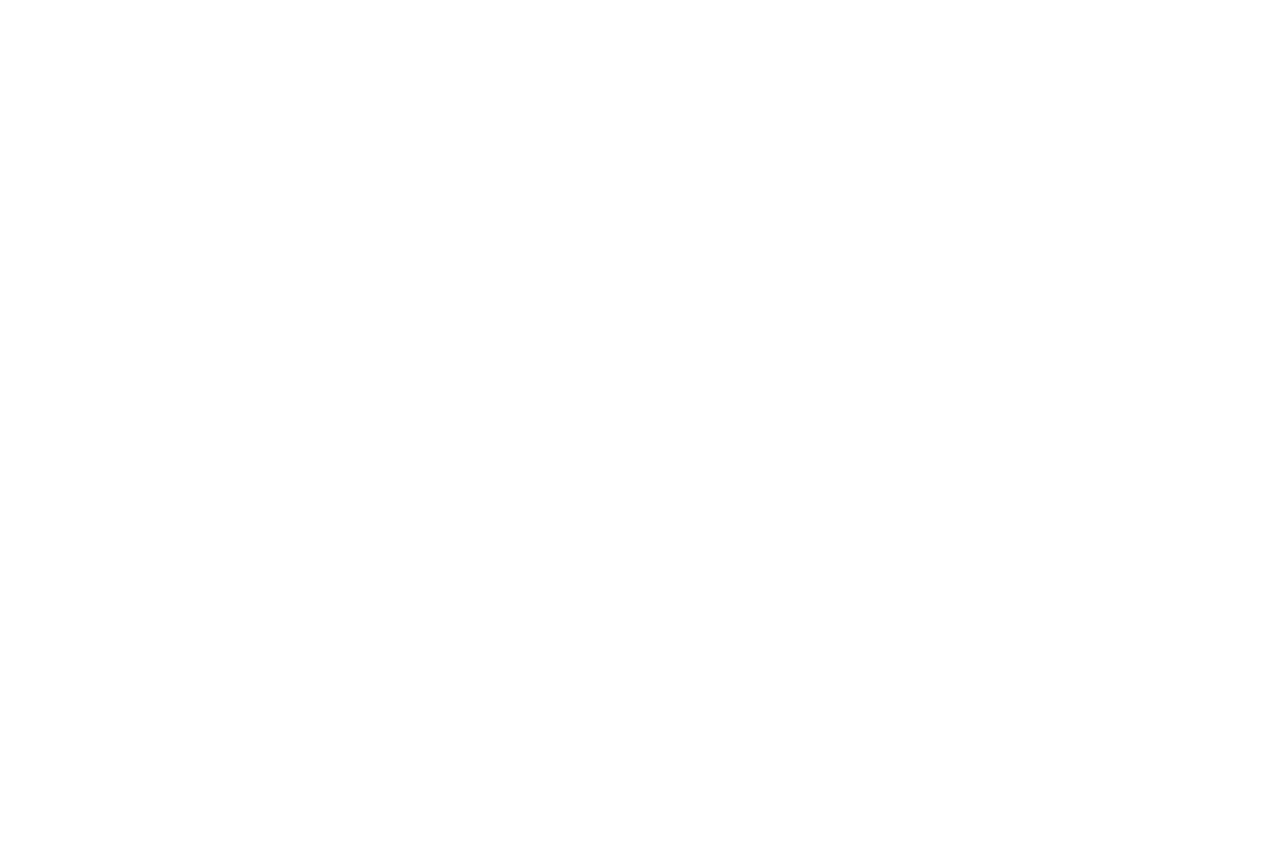
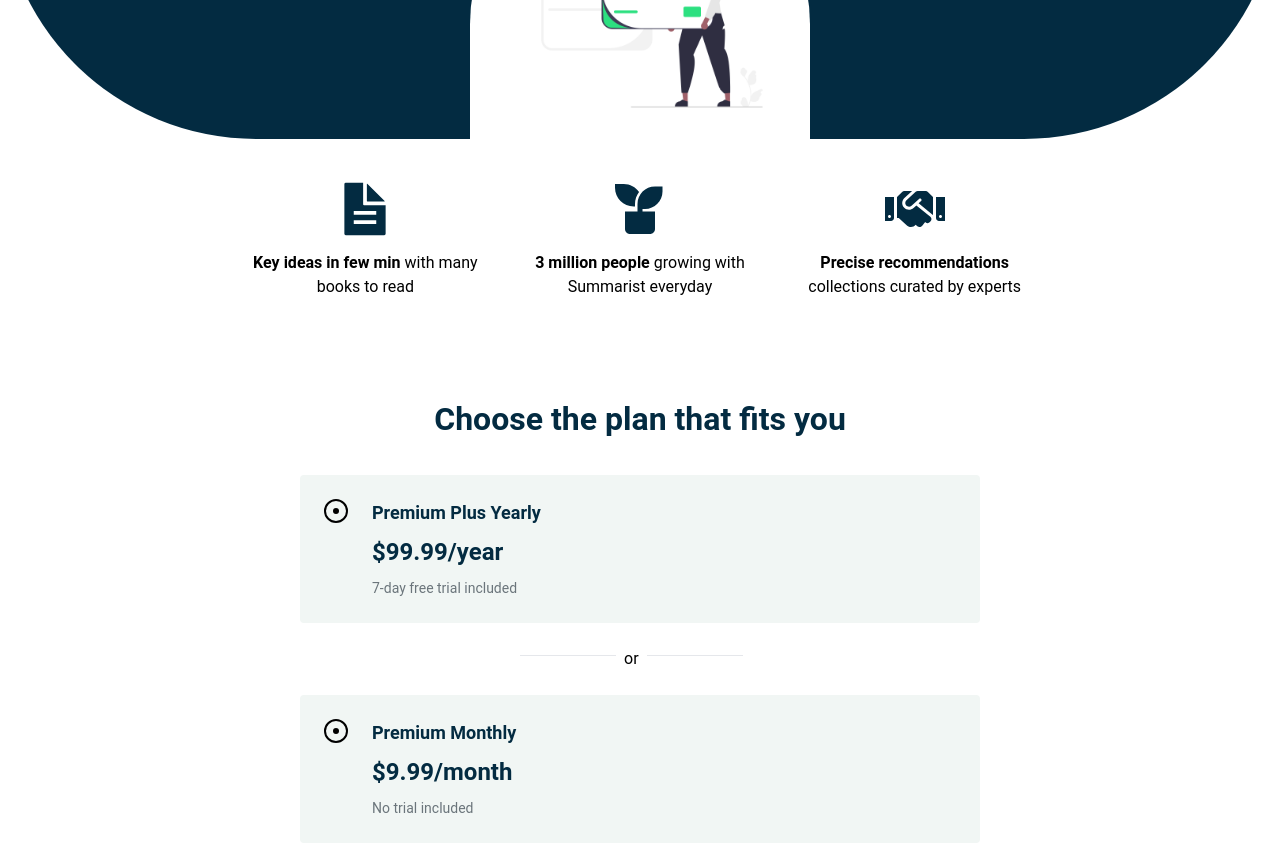
Before and after one commit to jmadrigaladan/summarist-app, a Next.js app: page /choose-plan in a window 1280 px wide. Before the commit this address had no page. Shown: the part 440-1283 px from the top of the page. Before the commit the page ends 800 px from the top, so only its background shows below. Built offline with nearby package versions, Linux system fonts and the light colour scheme.

Commit message:
working on the choose plan page

```diff
--- a/components/SideBar.js
+++ b/components/SideBar.js
@@ -20,7 +20,6 @@ import AuthModal from "@/components/modals/AuthModal";
 import { setUser } from "@/redux/userSlice";
 import { signOut } from "firebase/auth";
 import { RxLetterCaseCapitalize } from "react-icons/rx";
-import { fontSize } from "@mui/system";
 
 export default function Sidebar() {
   const pathname = usePathname();
--- /dev/null
+++ b/pages/choose-plan.js
@@ -0,0 +1,135 @@
+import { IoDocumentTextSharp } from "react-icons/io5";
+import { RiPlantFill } from "react-icons/ri";
+import { FaHandshake } from "react-icons/fa";
+export default function ChoosePlan() {
+  return (
+    <>
+      {/* wrapper wrapper__full */}
+      <div className="ml-0 w-full">
+        {/* sidebar overlay */}
+        {/* plan */}
+        <div className="w-full">
+          {/* plan__header--wrapper */}
+          <div className="text-center w-full pt-[48px] mb-[24px]top-0 left-0 z-[-1] h-full bg-[#032b41] rounded-b-[256px]">
+            <div className="before:absolute before:top-0 before:left-0 before:z-[-1] before:w-full before:h-full "></div>
+            {/* plan__header */}
+            <div className="max-w-[1000px] mx-auto px-[24px] text-white">
+              {/* plan__title */}
+              <div className="text-[48px] font-bold mb-[40px]">
+                Get unlimited access to many amazing books to read
+              </div>
+              {/* plan sub title */}
+              <div className="text-[20px] mb-[32px]">
+                Turn ordinary moments into amazing learning opportunities
+              </div>
+              {/* plan__img mask */}
+              <figure className="flex justify-center max-w-[340px] mx-auto rounded-t-[180px] overflow-hidden">
+                <img src={"/assets/pricing-top.png"} alt="" />
+              </figure>
+            </div>
+          </div>
+          {/* row */}
+          <div className="max-w-[1070px] mx-auto w-full px-[24px]">
+            {/* container */}
+            <div className="py-[40px] w-full">
+              {/* plan__features--wrapper */}
+              <div className="grid grid-cols-3 justify-items-center text-center gap-[24px] max-w-[800px] mx-auto mb-[56px] mt-0 ">
+                {/* plan features */}
+                <div>
+                  <figure className="flex justify-center">
+                    {/* svg */}
+                    <IoDocumentTextSharp className="fill-[#032b41] w-[60px] h-[60px] mb-[12px]" />
+                  </figure>
+                  {/* plan features text */}
+                  <div className="">
+                    <b>Key ideas in few min</b> with many books to read
+                  </div>
+                </div>
+                {/* plan features */}
+                <div>
+                  <figure className="flex justify-center">
+                    {/* svg */}
+                    <RiPlantFill className="fill-[#032b41] w-[60px] h-[60px] mb-[12px]" />
+                  </figure>
+                  {/* plan features text */}
+                  <div className="">
+                    <b>3 million people </b>
+                    growing with Summarist everyday
+                  </div>
+                </div>
+                {/* plan features */}
+                <div>
+                  <figure className="flex justify-center">
+                    {/* svg */}
+                    <FaHandshake className="fill-[#032b41] w-[60px] h-[60px] mb-[12px]" />
+                  </figure>
+                  {/* plan features text */}
+                  <div className="">
+                    <b>Precise recommendations </b>
+                    collections curated by experts
+                  </div>
+                </div>
+              </div>
+            </div>
+            {/* section title */}
+            <div className="text-center text-[32px] text-[#032b41] font-bold mb-[32px]">
+              Choose the plan that fits you
+            </div>
+            {/* plan__card  */}
+            <div className="flex gap-[24px] p-[24px] bg-[#f1f6f4] rounded-[4px] cursor-pointer max-w-[680px] mx-auto">
+              {/* plan card circle */}
+              <div className="relative w-[24px] h-[24px] rounded-full border-2 border-solid border-black flex items-center justify-center">
+                <div className="absolute w-[6px] h-[6px] bg-black rounded-full"></div>
+              </div>
+              {/* plan__card--content */}
+              <div>
+                {/* plan__card--title */}
+                <div className="text-[18px] font-semibold text-[#032b41] mb-[8px]">
+                  Premium Plus Yearly
+                </div>
+                {/* plan__card--price */}
+                <div className="text-[24px] font-bold text-[#032b41] mb-[8px]">
+                  $99.99/year
+                </div>
+                {/* plan__card--text */}
+                <div className="text-[#6b757b] text-[14px]">
+                  7-day free trial included
+                </div>
+              </div>
+            </div>
+
+            {/* or seperator */}
+            <div className="flex items-center gap-[8px] max-w-[240px] mx-auto my-[24px]">
+              <hr className="w-[40%] h-[8px] text-[#bac8ce]" />
+              or
+              <hr className="w-[40%] h-[8px] text-[#bac8ce]" />
+            </div>
+
+            {/* plan__card  */}
+            <div className="flex gap-[24px] p-[24px] bg-[#f1f6f4] rounded-[4px] cursor-pointer max-w-[680px] mx-auto">
+              {/* plan card circle */}
+              <div className="relative w-[24px] h-[24px] rounded-full border-2 border-solid border-black flex items-center justify-center">
+                <div className="absolute w-[6px] h-[6px] bg-black rounded-full"></div>
+              </div>
+              {/* plan__card--content */}
+              <div>
+                {/* plan__card--title */}
+                <div className="text-[18px] font-semibold text-[#032b41] mb-[8px]">
+                  Premium Monthly
+                </div>
+                {/* plan__card--price */}
+                <div className="text-[24px] font-bold text-[#032b41] mb-[8px]">
+                  $9.99/month
+                </div>
+                {/* plan__card--text */}
+                <div className="text-[#6b757b] text-[14px]">
+                  No trial included
+                </div>
+              </div>
+            </div>
+          </div>
+        </div>
+      </div>
+    </>
+  );
+}
--- a/styles/globals.css
+++ b/styles/globals.css
@@ -41,6 +41,12 @@ button:disabled {
   opacity: 0.65;
 }
 .fillWhiteSvg path {
+  stroke: white;
+}
+
+.fillWithBlueSvg path {
+  fill: #032b41;
+  color: #032b41;
   stroke: white;
 }
 
```
